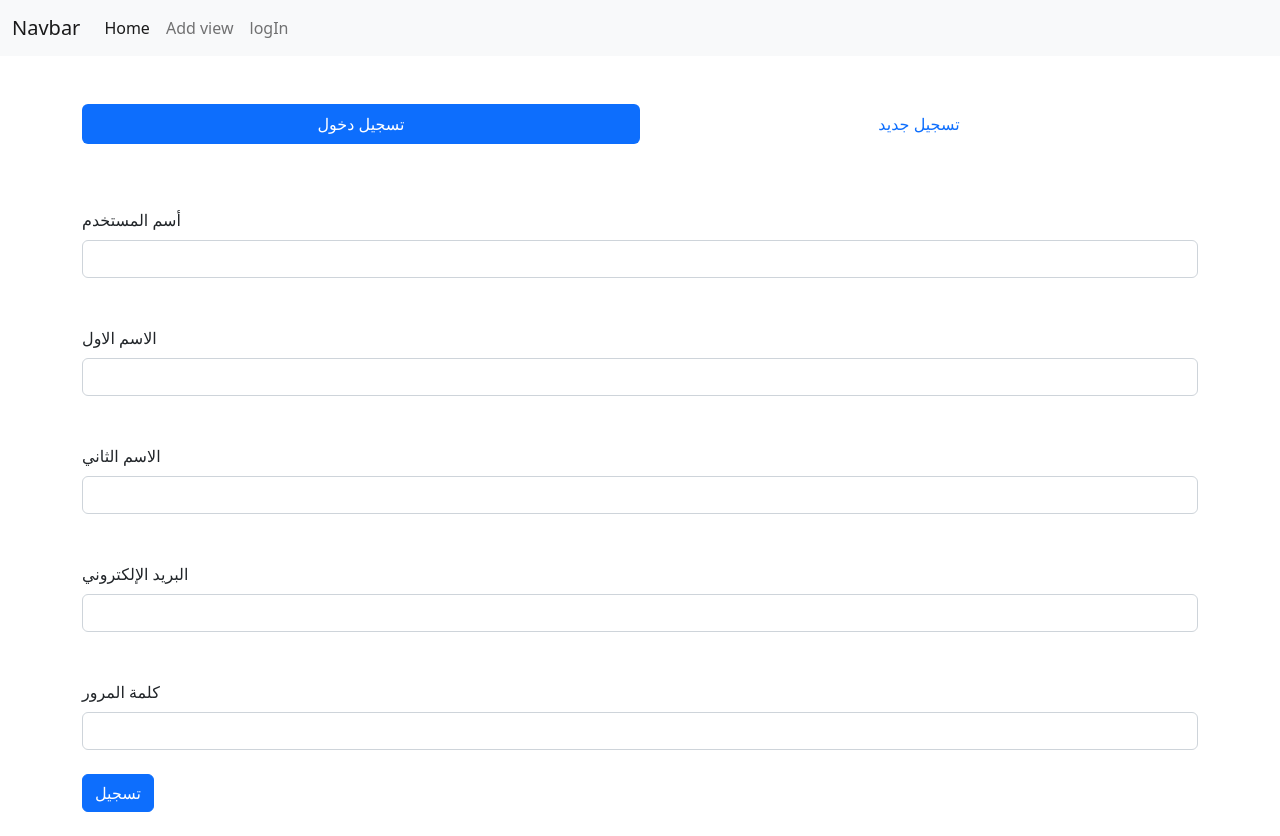
After one commit to alaaAlfraih/Final_project, a Django app: page /wijha/register/ in a window 1280 px wide. The commit adds this page. Run offline with Django 4.2, Linux system fonts and the light colour scheme.

Commit message:
add home, register, login, add view pags

```diff
--- a/Wijha/wijhaApp/templates/wijhaApp/base.html
+++ b/Wijha/wijhaApp/templates/wijhaApp/base.html
@@ -19,13 +19,13 @@
               <div class="collapse navbar-collapse" id="navbarSupportedContent">
                 <ul class="navbar-nav me-auto mb-2 mb-lg-0">
                   <li class="nav-item">
-                    <a class="nav-link active" aria-current="page" href="#">Home</a>
+                    <a class="nav-link active" aria-current="page" href="{% url 'wijhaApp:home' %}">Home</a>
                   </li>
                   <li class="nav-item">
-                    <a class="nav-link" href="#">Link</a>
+                    <a class="nav-link" href="{% url 'wijhaApp:add_view' %}">Add view</a>
                   </li>
                   <li class="nav-item">
-                    <a class="nav-link disabled">Disabled</a>
+                    <a class="nav-link " href="{% url 'wijhaApp:logIn' %}">logIn</a>
                   </li>
                 </ul>
               </div>
@@ -37,6 +37,18 @@
 
     {% endblock %}
 
+    {% block register %}
+
+    {% endblock %}
+
+    {% block logIn %}
+
+    {% endblock %}
+
+    {% block addView %}
+
+    {% endblock %}
+
 
 
 
--- a/Wijha/wijhaApp/templates/wijhaApp/home.html
+++ b/Wijha/wijhaApp/templates/wijhaApp/home.html
@@ -3,4 +3,6 @@
 
 {% block home %}
 
+
+
 {% endblock %}
--- /dev/null
+++ b/Wijha/wijhaApp/templates/wijhaApp/register.html
@@ -0,0 +1,70 @@
+{%extends "wijhaApp/base.html"%}
+{%load static%}
+
+{% block register %}
+
+<div class="container pt-4">
+
+
+    <!-- Pills navs -->
+    <ul class="nav nav-pills nav-justified pt-4 mb-3" id="ex1" role="tablist">
+
+        <li class="nav-item" role="presentation">
+          <a class="nav-link active" id="tab-login" data-mdb-toggle="pill" href="{% url 'wijhaApp:logIn' %}" role="tab"
+            aria-controls="pills-login" aria-selected="true">تسجيل دخول </a>
+        </li>
+        <li class="nav-item" role="presentation">
+          <a class="nav-link" id="tab-register" data-mdb-toggle="pill" href="#" role="tab"
+            aria-controls="pills-register" aria-selected="false">تسجيل جديد</a>
+        </li>
+      </ul>
+      <!-- Pills navs -->
+
+      <!-- Pills content -->
+      <div class="tab-content pt-4">
+        <div class="tab-pane fade show active" id="pills-login" role="tabpanel" aria-labelledby="tab-login">
+          <form>
+            {% csrf_token %}
+
+            <!-- Email input -->
+            <div class="form-outline pt-4 mb-4">
+            <label class="form-label" for="loginName">أسم المستخدم</label>
+              <input type="text"  class="form-control" />
+            </div>
+
+
+             <!-- Email input -->
+             <div class="form-outline pt-4 mb-4">
+             <label class="form-label" for="loginName">الاسم الاول </label>
+             <input type="text" class="form-control" />
+             </div>
+
+             <div class="form-outline pt-4 mb-4">
+            <label class="form-label" for="loginName">الاسم الثاني </label>
+            <input type="text"  class="form-control" />
+            </div>
+
+            <div class="form-outline pt-4 mb-4">
+            <label class="form-label" for="loginName">البريد الإلكتروني </label>
+            <input type="email" class="form-control" />
+            </div>
+
+            <!-- Password input -->
+            <div class="form-outline pt-4 mb-4">
+                <label class="form-label" for="loginPassword">كلمة المرور</label>
+              <input type="password" class="form-control" />
+
+            </div>
+
+            <!-- Submit button -->
+            <button type="submit" class="btn btn-primary btn-block mb-4">تسجيل </button>
+
+          </form>
+        </div>
+
+
+    </div>
+    </div>
+</div>
+
+{% endblock %}
--- a/Wijha/wijhaApp/urls.py
+++ b/Wijha/wijhaApp/urls.py
@@ -4,5 +4,8 @@ from. import views
 app_name="wijhaApp"
 
 urlpatterns = [
-    path('home/',views.home,name="home")
+    path('home/',views.home,name="home"),
+    path('register/',views.register,name="register"),
+    path('login/',views.login,name="logIn"),
+    path('views',views.add_view,name="add_view")
 ]
--- a/Wijha/wijhaApp/views.py
+++ b/Wijha/wijhaApp/views.py
@@ -9,4 +9,11 @@ def home (request:HttpRequest):
     return render(request,'wijhaApp/home.html')
 
 
-# Create your views here.
+def register (request:HttpRequest):
+    return render(request,'wijhaApp/register.html')
+
+def login (request:HttpRequest):
+    return render(request,'wijhaApp/logIn.html')
+
+def add_view (request:HttpRequest):
+    return render(request,'wijhaApp/add_view.html')
```
Also changed, not shown: Wijha/wijhaApp/templates/wijhaApp/add_view.html (added, +39 -0 lines), Wijha/wijhaApp/templates/wijhaApp/logIn.html (added, +49 -0 lines), README.md.
